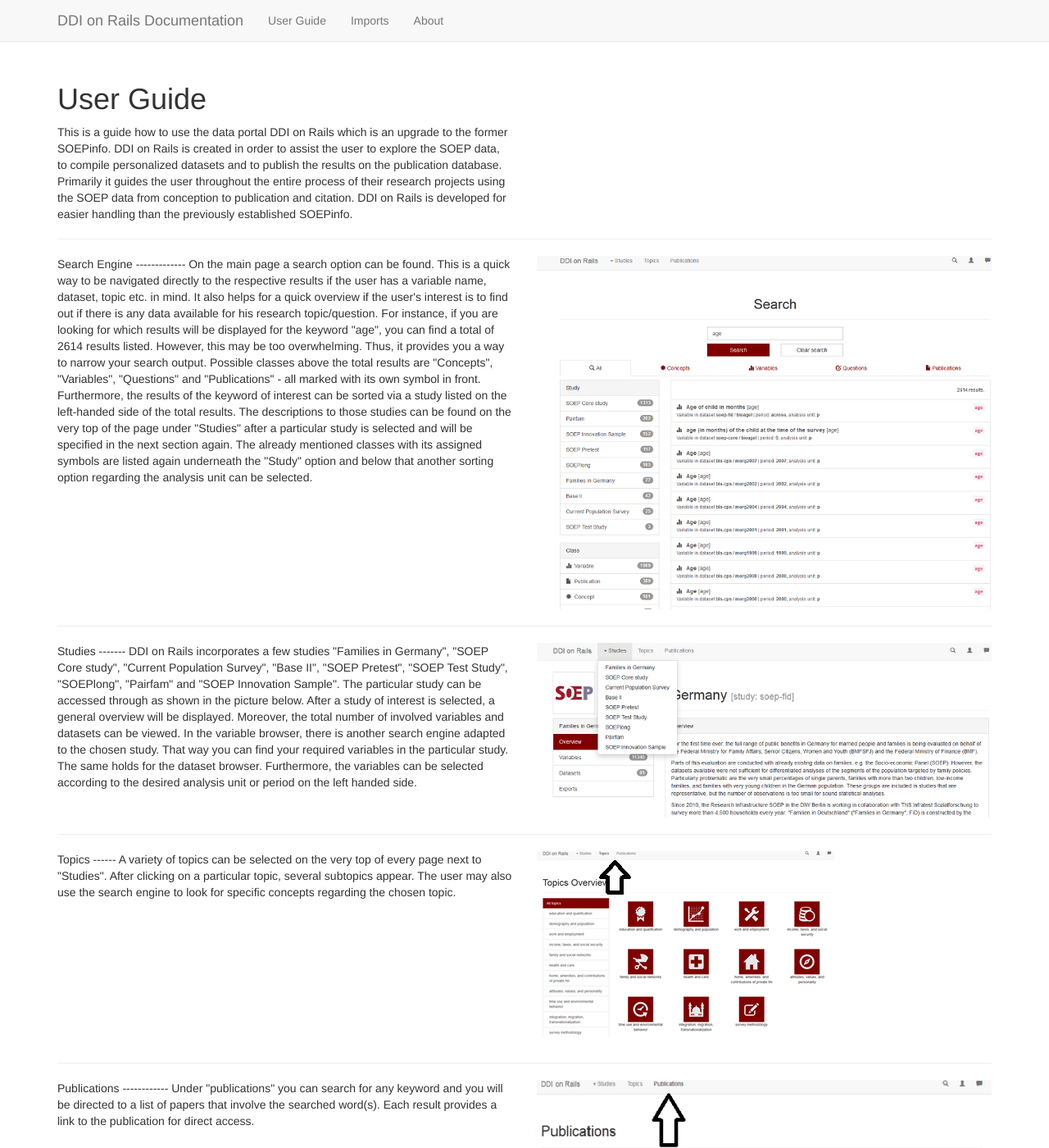
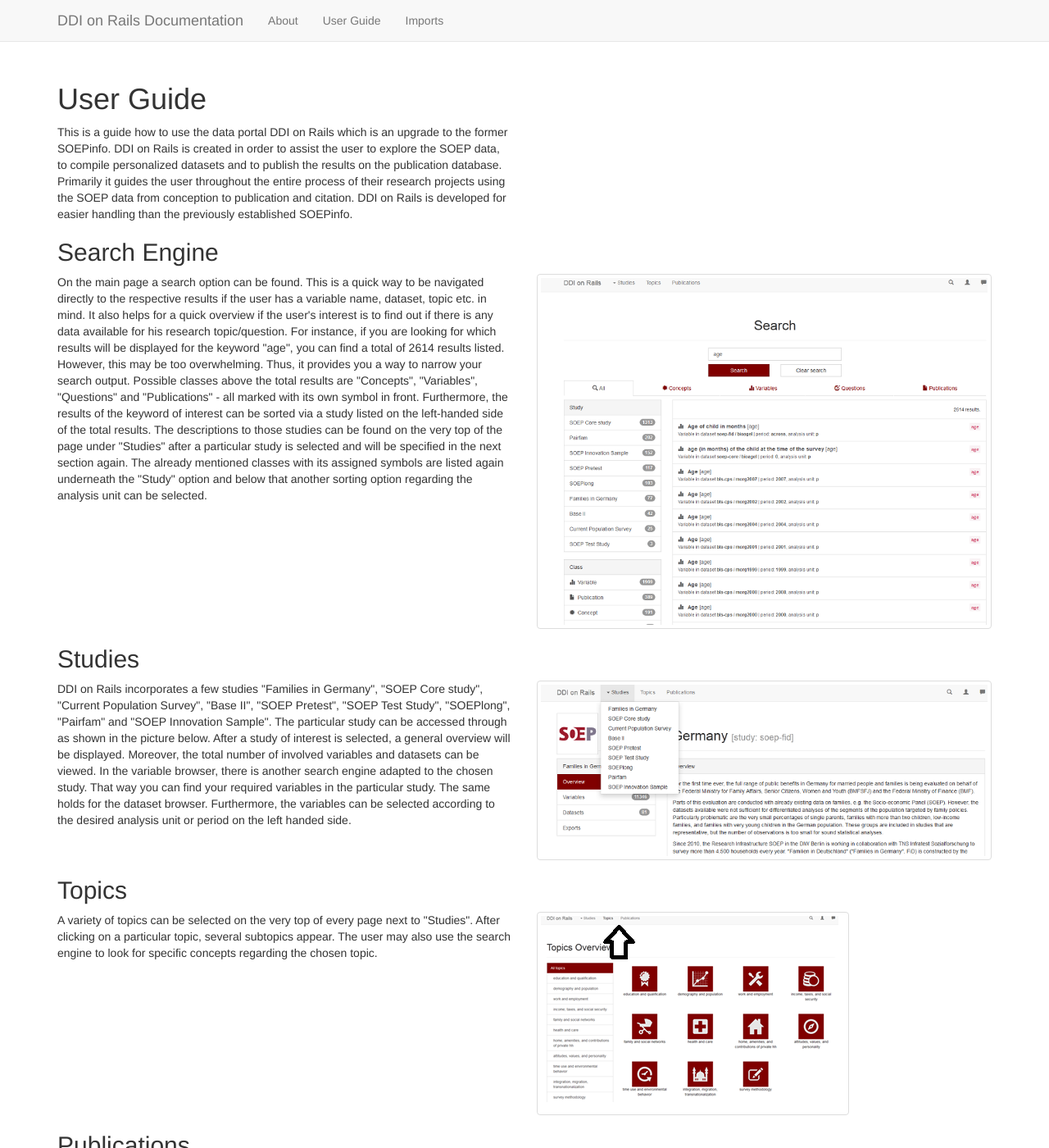
Before and after one commit to ddionrails/ddionrails.github.io, a Jekyll site: the page built from user_guide/index.markdown, in a window 1280 px wide and 1400 px high. Shown: the whole window at 82% size. Built offline with Jekyll 4.4.1, drawn with Linux system fonts in a browser that asks for light colours; Markdown is read by kramdown in place of the engine named in the settings; some of the changed text lies outside the part shown.

Commit message:
Some updates

```diff
--- a/_includes/navlist.html
+++ b/_includes/navlist.html
@@ -1,5 +1,5 @@
 <ul class="nav navbar-nav">
+  <li><a href="{{ site.url }}/about/index.html">About</a></li>
   <li><a href="{{ site.url }}/user_guide/index.html">User Guide</a></li>
   <li><a href="{{ site.url }}/imports/index.html">Imports</a></li>
-  <li><a href="{{ site.url }}/about/index.html">About</a></li>
 </ul>
--- a/user_guide/index.markdown
+++ b/user_guide/index.markdown
@@ -15,12 +15,12 @@
 
 </div>
 </div>
-<hr />
-<div class="row">
-<div class="col-sm-6">
 
 Search Engine
 -------------
+
+<div class="row">
+<div class="col-sm-6">
 
 On the main page a search option can be found. This is a quick way to be navigated directly to the respective results if the user has a variable name, dataset, topic etc. in mind. It also helps for a quick overview if the user's interest is to find out if there is any data available for his research topic/question.
 
@@ -33,16 +33,16 @@
 </div>
 <div class="col-sm-6">
 
-<img src="images/search.png" class="img-responsive">
+<img src="images/search.png" class="img-thumbnail img-responsive">
 
 </div>
 </div>
-<hr />
-<div class="row">
-<div class="col-sm-6">
 
 Studies
 -------
+
+<div class="row">
+<div class="col-sm-6">
 
 DDI on Rails incorporates a few studies "Families in Germany", "SOEP Core study", "Current Population Survey", "Base II", "SOEP Pretest", "SOEP Test Study", "SOEPlong", "Pairfam" and "SOEP Innovation Sample". The particular study can be accessed through as shown in the picture below. After a study of interest is selected, a general overview will be displayed. Moreover, the total number of involved variables and datasets can be viewed.
 
@@ -51,55 +51,55 @@
 </div>
 <div class="col-sm-6">
 
-<img src="images/studies.png" class="img-responsive">
+<img src="images/studies.png" class="img-thumbnail img-responsive">
 
 </div>
 </div>
-<hr />
-<div class="row">
-<div class="col-sm-6">
 
 Topics
 ------
+
+<div class="row">
+<div class="col-sm-6">
 
 A variety of topics can be selected on the very top of every page next to "Studies". After clicking on a particular topic, several subtopics appear. The user may also use the search engine to look for specific concepts regarding the chosen topic.
 
 </div>
 <div class="col-sm-6">
 
-<img src="images/topics.png" class="img-responsive">
+<img src="images/topics.png" class="img-thumbnail img-responsive">
 
 </div>
 </div>
-<hr />
-<div class="row">
-<div class="col-sm-6">
 
 Publications
 ------------
+
+<div class="row">
+<div class="col-sm-6">
 
 Under "publications" you can search for any keyword and you will be directed to a list of papers that involve the searched word(s). Each result provides a link to the publication for direct access.
 
 </div>
 <div class="col-sm-6">
 
-<img src="images/publications.png" class="img-responsive">
+<img src="images/publications.png" class="img-thumbnail img-responsive">
 
 </div>
 </div>
-<hr />
-<div class="row">
-<div class="col-sm-6">
 
 Basket
 ------
+
+<div class="row">
+<div class="col-sm-6">
 
 In order to use the basket for selecting variables and compiling personalized datasets, you need an account and have to sign in.
 
 </div>
 <div class="col-sm-6">
 
-<img src="images/login.png" class="img-responsive">
+<img src="images/login.png" class="img-thumbnail img-responsive">
 
 </div>
 <div class="col-sm-6">
@@ -109,7 +109,7 @@
 </div>
 <div class="col-sm-6">
 
-<img src="images/basket.png" class="img-responsive">
+<img src="images/basket.png" class="img-thumbnail img-responsive">
 
 </div>
 <div class="col-sm-6">
@@ -119,7 +119,7 @@
 </div>
 <div class="col-sm-6">
 
-<img src="images/workspace.png" class="img-responsive">
+<img src="images/workspace.png" class="img-thumbnail img-responsive">
 
 </div>
 </div>
```
